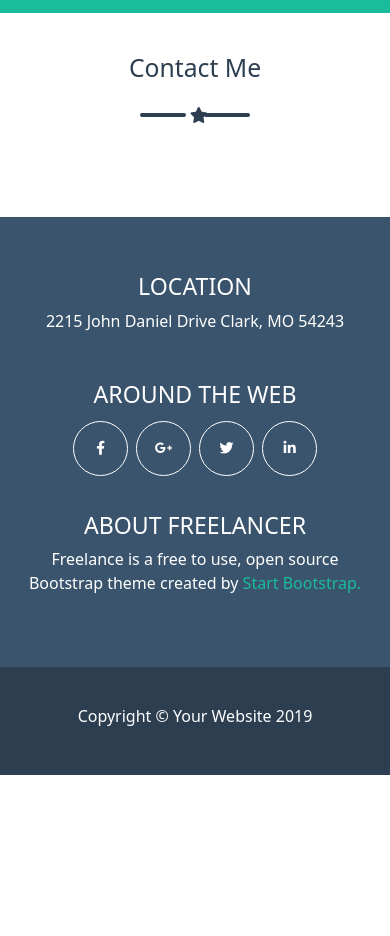
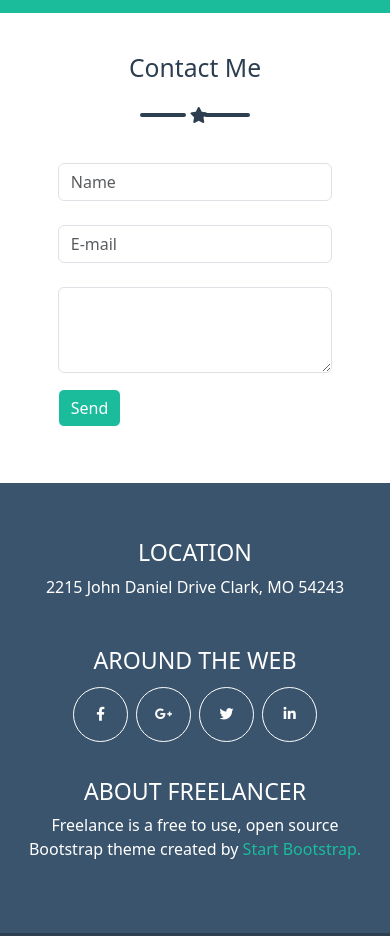
Before and after one commit to LucaBrivio183/html-css-bootstrap-freelancer, a plain HTML site: page index.html in a window 390 px wide. Shown: the part 3100-4036 px from the top of the page. Before the commit the page ends 3875 px from the top, so only its background shows below. Drawn offline with nearby package versions, Linux system fonts and the light colour scheme.

Commit message:
added  unstyled  responsive  form

```diff
--- a/css/style.css
+++ b/css/style.css
@@ -133,6 +133,11 @@ main section {
     border: .125rem solid var(--dark-acqua);
 }
 
+#contact .btn {
+    color: white;
+    background-color: var(--acqua);
+}
+
 /* ______________
 
 FOOTER
--- a/index.html
+++ b/index.html
@@ -132,8 +132,21 @@
                         <i class="fa-solid fa-star col-2 px-1"></i>
                         <div class="col-5 rounded-2 px-2"></div>
                     </div>
-                    <form action=""></form>
-                    <button type="button" class="btn btn-outline-primary">Send</button>
+                    <form class="text-start">
+                        <div class="">
+                          <label for="input-name" class="form-label"></label>
+                          <input type="text" class="form-control" id="input-name" placeholder="Name">
+                        </div>
+                        <div class="">
+                            <label for="input-email" class="form-label"></label>
+                            <input type="email" class="form-control" id="input-email" placeholder="E-mail">
+                        </div>
+                        <div class="">
+                            <label for="input-message" class="form-label"></label>
+                            <textarea class="form-control" id="input input-message" rows="3"></textarea>
+                        </div>
+                        <button type="submit" class="btn btn-outline-primary my-3">Send</button>
+                      </form>
                 </div>
             </div>
         </section>
```
